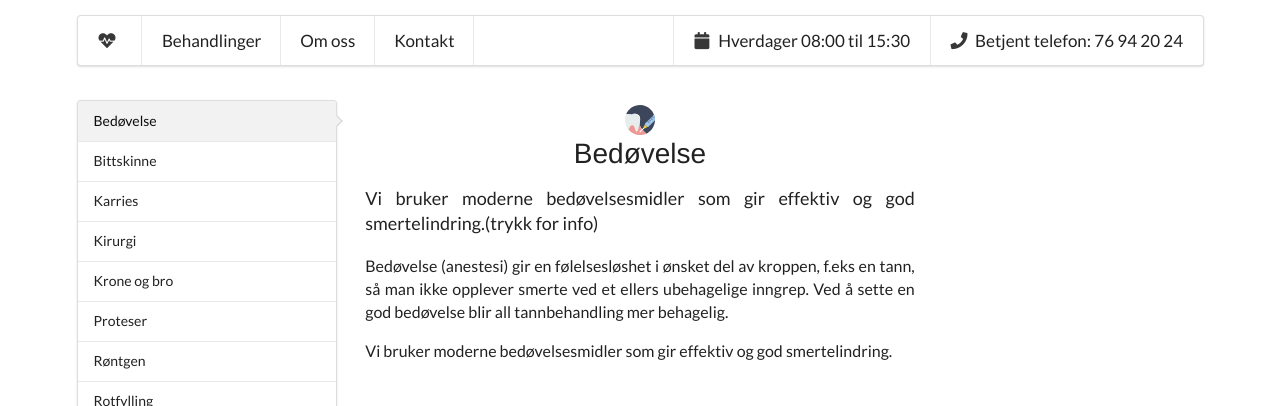
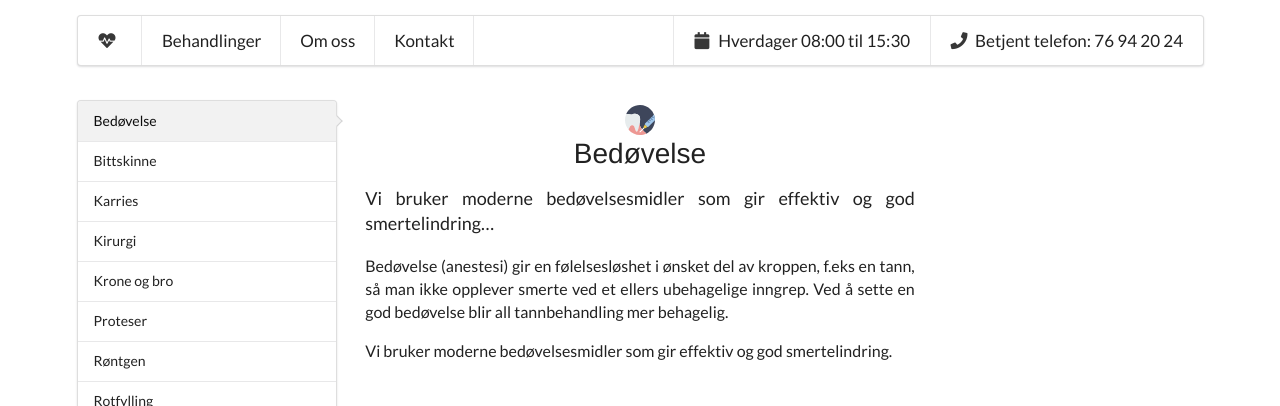
Before and after one commit to Starefossen/tannlege.narvik.no, a Jekyll site: the page built from _treatments/bedovelse.md, in a window 1280 px wide. Shown: the top 406 px of the page. Built offline with Jekyll 4.4.1, drawn with Linux system fonts in a browser that asks for light colours; nearby versions of some CDN libraries.

Commit message:
Update bedovelse.md

```diff
--- a/_treatments/bedovelse.md
+++ b/_treatments/bedovelse.md
@@ -4,7 +4,7 @@
 image: anesthesia
 ---
 
-Vi bruker moderne bedøvelsesmidler som gir effektiv og god smertelindring.(trykk for info)
+Vi bruker moderne bedøvelsesmidler som gir effektiv og god smertelindring...
 
 <!--more-->
 
```
